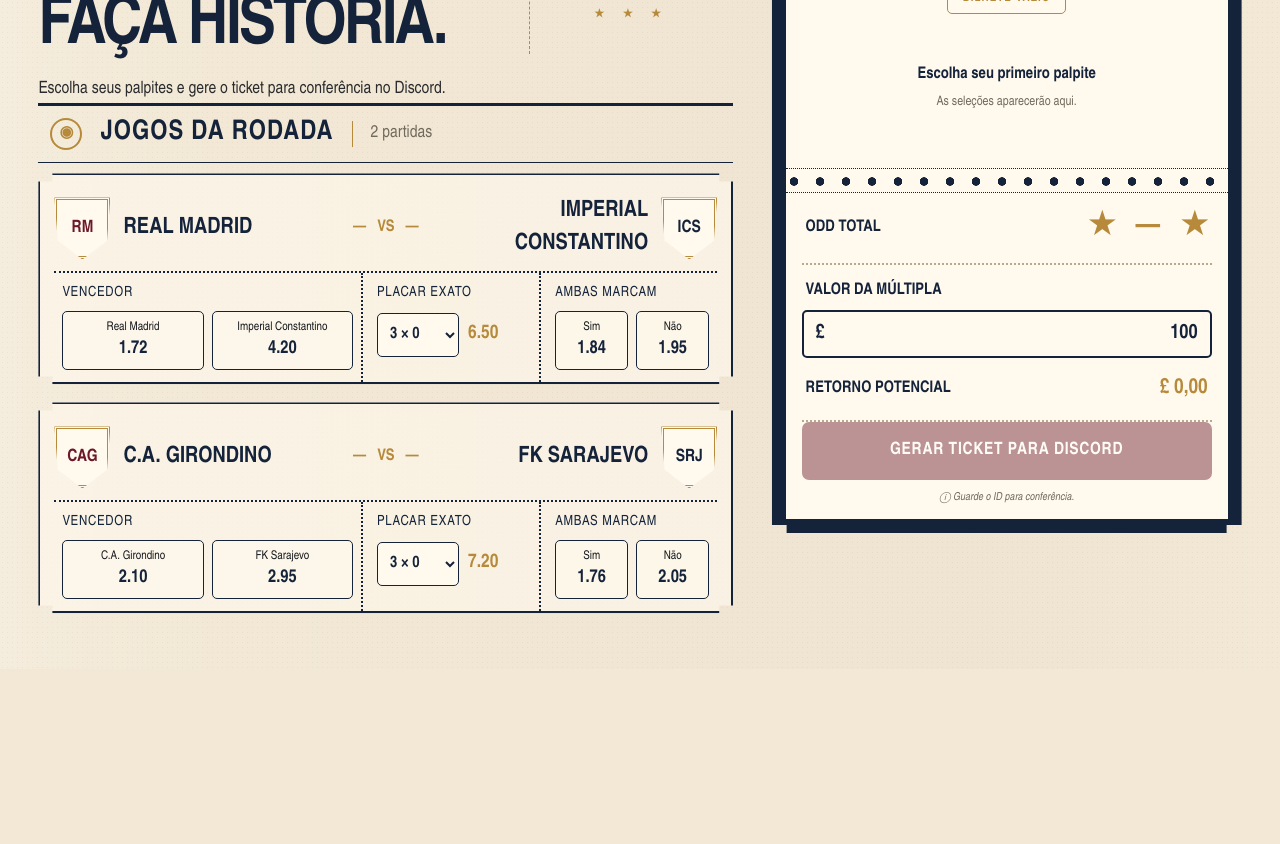
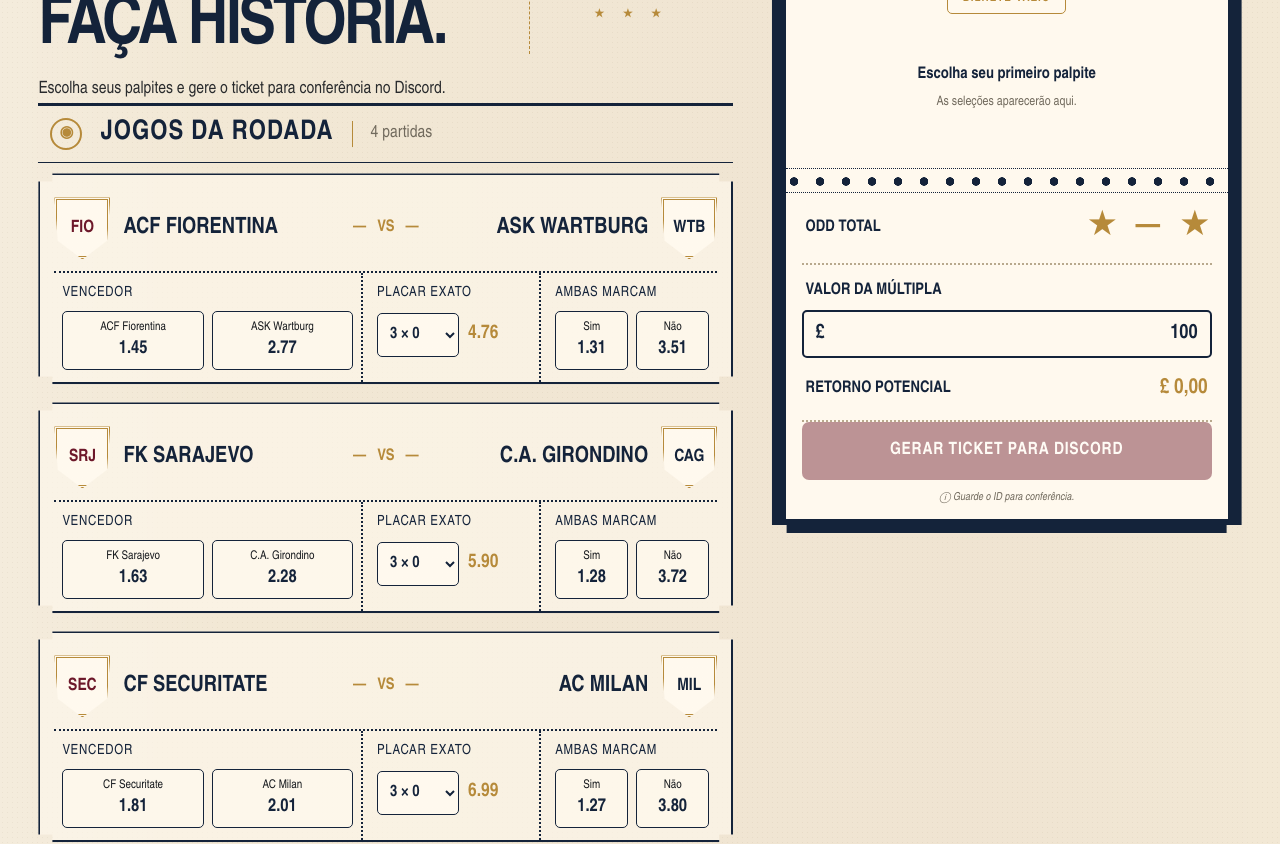
Before and after one commit to melloArthur/bunkerbet, a Next.js app: page / in a window 1280 px wide. Shown: the part 300-1144 px from the top of the page. Before the commit the page ends 969 px from the top, so only its background shows below. Built offline with nearby package versions, Linux system fonts and the light colour scheme.

Commit message:
Update page.tsx

```diff
--- a/app/page.tsx
+++ b/app/page.tsx
@@ -28,44 +28,86 @@
 
 const DEFAULT_GAMES: Game[] = [
   {
-    "id": "real-constantino",
-    "home": "Real Madrid",
-    "away": "Imperial Constantino",
-    "homeShort": "RM",
-    "awayShort": "ICS",
+    "id": "fiorentina-wartburg",
+    "home": "ACF Fiorentina",
+    "away": "ASK Wartburg",
+    "homeShort": "FIO",
+    "awayShort": "WTB",
     "odds": {
-      "home": 1.72,
-      "away": 4.2,
-      "bttsYes": 1.84,
-      "bttsNo": 1.95,
+      "home": 1.45,
+      "away": 2.77,
+      "bttsYes": 1.31,
+      "bttsNo": 3.51,
       "exactScores": {
-        "3x0": 6.5,
-        "3x1": 5.2,
-        "3x2": 7.4,
-        "0x3": 12,
-        "1x3": 9.5,
-        "2x3": 11
+        "3x0": 4.76,
+        "3x1": 3.82,
+        "3x2": 4.6,
+        "0x3": 13.3,
+        "1x3": 7.58,
+        "2x3": 6.48
       }
     }
   },
   {
-    "id": "girondino-azul",
-    "home": "C.A. Girondino",
-    "away": "FK Sarajevo",
-    "homeShort": "CAG",
-    "awayShort": "SRJ",
+    "id": "sarajevo-girondino",
+    "home": "FK Sarajevo",
+    "away": "C.A. Girondino",
+    "homeShort": "SRJ",
+    "awayShort": "CAG",
     "odds": {
-      "home": 2.1,
-      "away": 2.95,
-      "bttsYes": 1.76,
-      "bttsNo": 2.05,
+      "home": 1.63,
+      "away": 2.28,
+      "bttsYes": 1.28,
+      "bttsNo": 3.72,
       "exactScores": {
-        "3x0": 7.2,
-        "3x1": 5.8,
-        "3x2": 6.8,
-        "0x3": 8.5,
-        "1x3": 6.6,
-        "2x3": 7.5
+        "3x0": 5.9,
+        "3x1": 4.32,
+        "3x2": 4.74,
+        "0x3": 10.07,
+        "1x3": 6.16,
+        "2x3": 5.66
+      }
+    }
+  },
+  {
+    "id": "securitate-milan",
+    "home": "CF Securitate",
+    "away": "AC Milan",
+    "homeShort": "SEC",
+    "awayShort": "MIL",
+    "odds": {
+      "home": 1.81,
+      "away": 2.01,
+      "bttsYes": 1.27,
+      "bttsNo": 3.8,
+      "exactScores": {
+        "3x0": 6.99,
+        "3x1": 4.8,
+        "3x2": 4.94,
+        "0x3": 8.33,
+        "1x3": 5.39,
+        "2x3": 5.24
+      }
+    }
+  },
+  {
+    "id": "constantino-lazio",
+    "home": "Imperial Constantino",
+    "away": "SS Lazio",
+    "homeShort": "ICS",
+    "awayShort": "LAZ",
+    "odds": {
+      "home": 2.0,
+      "away": 1.82,
+      "bttsYes": 1.27,
+      "bttsNo": 3.8,
+      "exactScores": {
+        "3x0": 8.21,
+        "3x1": 5.34,
+        "3x2": 5.21,
+        "0x3": 7.08,
+        "1x3": 4.84,
+        "2x3": 4.96
       }
     }
   }
@@ -82,6 +124,7 @@
   const [games, setGames] = useState<Game[]>(DEFAULT_GAMES);
   const [selections, setSelections] = useState<Selection[]>([]);
   const [ticketMode, setTicketMode] = useState<TicketMode>("multiple");
+  const [selectionWarning, setSelectionWarning] = useState("");
   const [stake, setStake] = useState("100");
   const [singleStakes, setSingleStakes] = useState<Record<string, string>>({});
   const [scores, setScores] = useState<Record<string, string>>({});
@@ -115,17 +158,45 @@
   const returnValue = ticketMode === "multiple" ? stakeNumber * (selections.length ? totalOdd : 0) : singlesReturn;
   const ticketValid = selections.length > 0 && totalStake > 0 && (ticketMode === "multiple" || selections.every((item) => toNumber(singleStakes[item.id]) > 0));
 
+  function areDependent(left: Selection, right: Selection) {
+    if (left.gameId !== right.gameId) return false;
+    const leftExact = left.market === "Placar exato";
+    const rightExact = right.market === "Placar exato";
+    const leftDerived = left.market === "Vencedor" || left.market === "Ambas marcam";
+    const rightDerived = right.market === "Vencedor" || right.market === "Ambas marcam";
+    return (leftExact && rightDerived) || (rightExact && leftDerived);
+  }
+
   function toggleSelection(selection: Selection) {
     setCopiedId("");
+    if (isSelected(selection.id)) {
+      setSelections((current) => current.filter((item) => item.id !== selection.id));
+      setSelectionWarning("");
+      return;
+    }
+    if (ticketMode === "multiple" && selections.some((item) => areDependent(item, selection))) {
+      setSelectionWarning("O placar exato já determina o vencedor e se ambas marcam. Esses mercados não podem ser combinados na mesma múltipla.");
+      return;
+    }
+    setSelectionWarning("");
     setSelections((current) => {
-      const sameMarket = current.find((item) => item.gameId === selection.gameId && item.market === selection.market);
-      if (sameMarket?.id === selection.id) return current.filter((item) => item.id !== selection.id);
       return [...current.filter((item) => !(item.gameId === selection.gameId && item.market === selection.market)), selection];
     });
     setSingleStakes((current) => current[selection.id] ? current : { ...current, [selection.id]: "10" });
   }
 
   function isSelected(id: string) { return selections.some((item) => item.id === id); }
+
+  function selectMultipleMode() {
+    const hasDependencies = selections.some((item, index) => selections.slice(index + 1).some((other) => areDependent(item, other)));
+    if (hasDependencies) {
+      setSelectionWarning("Remova as combinações dependentes antes de transformar o ticket em múltipla.");
+      return;
+    }
+    setSelectionWarning("");
+    setTicketMode("multiple");
+    setCopiedId("");
+  }
 
   function selectScore(game: Game, score: string) {
     setScores((current) => ({ ...current, [game.id]: score }));
@@ -266,7 +337,8 @@
         <aside className="slip">
           <div className="slip-title"><span>★</span><h2>SEU BILHETE</h2><span>★</span></div>
           <div className="slip-paper">
-            <div className="mode-toggle"><button className={ticketMode === "singles" ? "active" : ""} onClick={() => { setTicketMode("singles"); setCopiedId(""); }}>SEPARADAS</button><button className={ticketMode === "multiple" ? "active" : ""} onClick={() => { setTicketMode("multiple"); setCopiedId(""); }}>MÚLTIPLA</button></div>
+            <div className="mode-toggle"><button className={ticketMode === "singles" ? "active" : ""} onClick={() => { setTicketMode("singles"); setSelectionWarning(""); setCopiedId(""); }}>SEPARADAS</button><button className={ticketMode === "multiple" ? "active" : ""} onClick={selectMultipleMode}>MÚLTIPLA</button></div>
+            {selectionWarning && <div className="selection-warning" role="alert">ⓘ {selectionWarning}</div>}
             <div className="slip-type">{selections.length ? `${ticketMode === "multiple" ? "MÚLTIPLA" : "SEPARADAS"} · ${selections.length} SELEÇÕES` : "BILHETE VAZIO"}</div>
             <div className="selections">
               {!selections.length && <div className="empty-slip"><strong>Escolha seu primeiro palpite</strong><span>As seleções aparecerão aqui.</span></div>}
```
